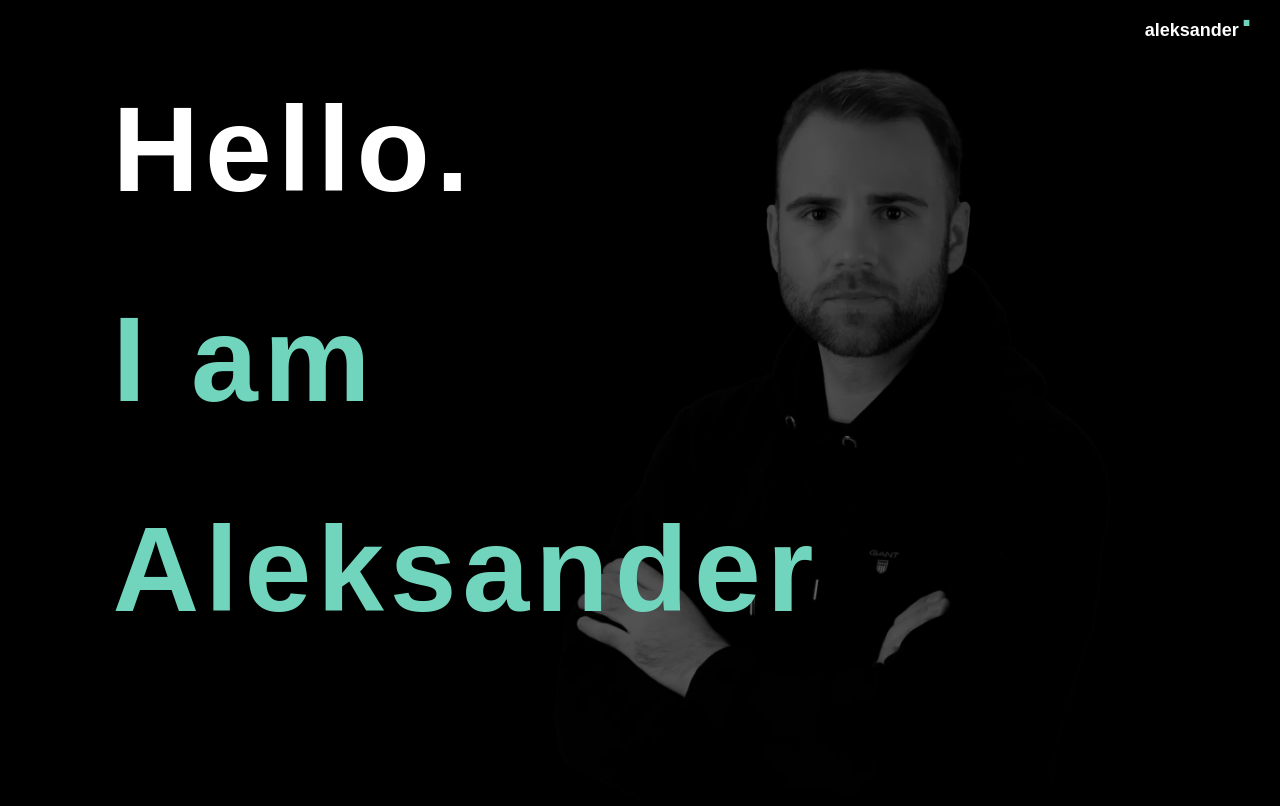
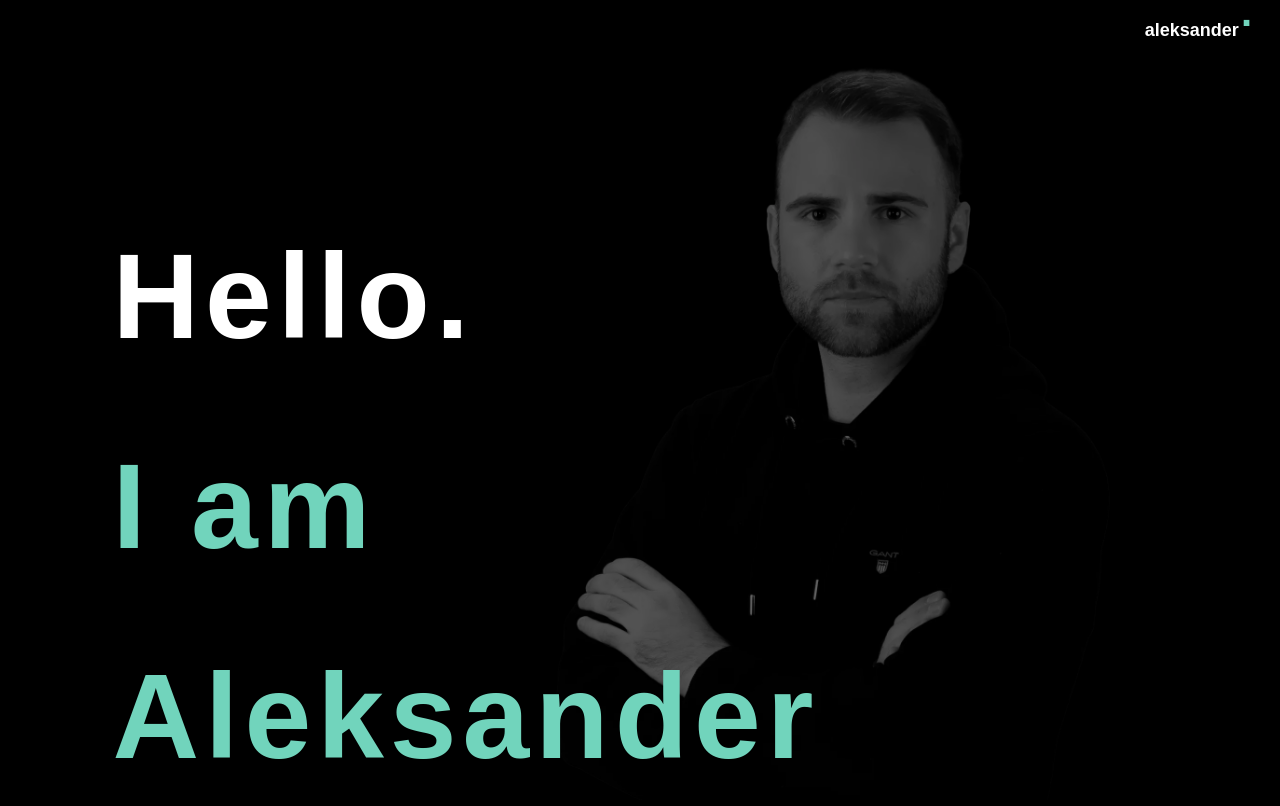
Before and after one commit to aleksandercie/main-portfolio, a Gatsby site: page / in a window 1280 px wide. Built offline with nearby package versions, Linux system fonts and the light colour scheme; Gatsby itself is replaced by a stand-in of ours; a web font is replaced by a local one.

Commit message:
fix intro

```diff
--- a/src/components/Intro/Intro.scss
+++ b/src/components/Intro/Intro.scss
@@ -1,7 +1,8 @@
 @import '../../styles/global.scss';
 
 .intro {
-  height: 86vh;
+  position: absolute;
+  top: 26%;
   width: 100%;
   display: flex;
   flex-direction: column;
@@ -14,6 +15,7 @@
 
   @media only screen and (min-width: $breakpoints-sm) {
     font-size: 8rem;
+    top: 22%;
   }
 
   @media only screen and (min-width: $breakpoints-lg) {
```
